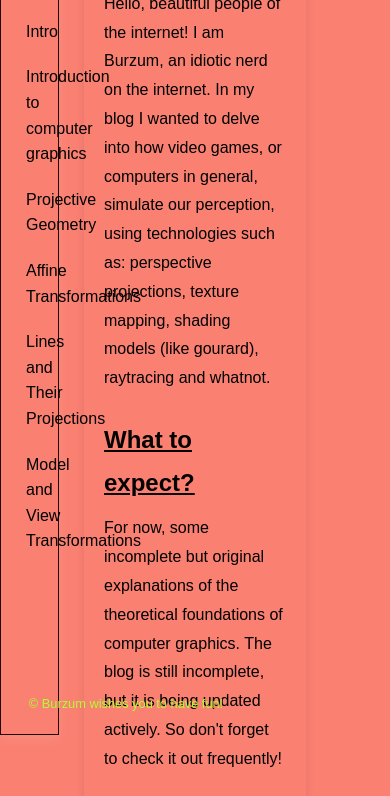
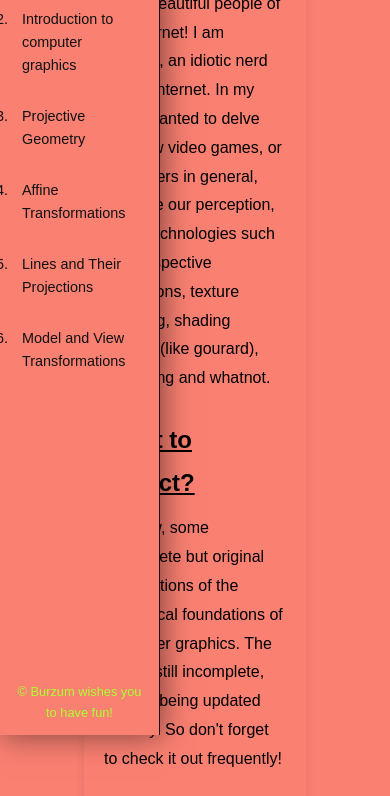
Before and after one commit to unhappygirl/unhappy-blog, a plain HTML site: page site/templates/index.html in a window 390 px wide. Shown: the part 109-905 px from the top of the page. Drawn offline with nearby package versions, Linux system fonts and the light colour scheme; files that its build step writes are made by us from their sources; animation ran at ten frames a second; a script that the page names is missing; files whose address does not match are found by name.

Commit message:
responsive sidebar design

```diff
--- a/site/static/css/style2.css
+++ b/site/static/css/style2.css
@@ -15,10 +15,9 @@ ul {
   padding: 0;
 }
 
-
 /* Body Styling */
 body {
-    font-family: 'Arial', sans-serif;
+  font-family: "Arial", sans-serif;
   background-color: salmon;
   color: #ff00ee;
   line-height: 1.6;
@@ -29,7 +28,6 @@ body {
   height: 100vh;
   padding: 20px;
 }
-
 
 .canvasContainer {
   margin: 20px 0;
@@ -56,7 +54,7 @@ label {
 canvas {
   border: 2px solid #15010b;
   border-radius: 8px;
-    background-color:salmon;
+  background-color: salmon;
   box-shadow: 0 4px 10px rgba(134, 52, 52, 0.1);
   max-width: 100%;
   max-height: 100%;
@@ -65,7 +63,7 @@ canvas {
 
 /* Text Chunk Styling */
 .textChunk {
-    max-width:60%;
+  max-width: 60%;
   background-color: salmon;
   border-radius: 8px;
   box-shadow: 0 4px 10px rgba(0, 0, 0, 0.1);
@@ -116,7 +114,7 @@ canvas {
 
 .imgContainer {
   margin-top: 20px;
-    margin-bottom: 20px ;
+  margin-bottom: 20px;
   display: inline-block;
   box-shadow: 0 8px 10px rgba(0, 0, 0, 0.1);
   width: 30%;
@@ -145,8 +143,6 @@ footer {
   color: black;
 }
 
-
-
 /* Responsive Design */
 @media (max-width: 768px) {
   body {
@@ -164,23 +160,22 @@ footer {
 
 hr.uc-hr {
   display: block;
-  border: 0 !important;          /* beat hr resets */
-  height: auto;                  /* let min-height win */
+  border: 0 !important; /* beat hr resets */
+  height: auto; /* let min-height win */
   min-height: calc(var(--uc-stripe) * 2) !important;
-  flex: 0 0 auto !important;     /* don't let flex shrink it */
+  flex: 0 0 auto !important; /* don't let flex shrink it */
   align-self: auto !important;
 }
-
 
 /* ========== Under Construction Divider (no JS) ========== */
 .uc-hr {
   /* Theme variables — tweak these to match your site */
-    --uc-stripe: 18px;                 /* stripe width */
-    --uc-speed: 2.4s;                  /* animation cycle */
-    --uc-yellow: #facc15;              /* caution yellow */
-    --uc-black:  #0f172a;              /* deep slate/black */
-    --uc-label-bg: #0b1220;            /* label background */
-    --uc-label-fg: #f8fafc;            /* label text color */
+  --uc-stripe: 18px; /* stripe width */
+  --uc-speed: 2.4s; /* animation cycle */
+  --uc-yellow: #facc15; /* caution yellow */
+  --uc-black: #0f172a; /* deep slate/black */
+  --uc-label-bg: #0b1220; /* label background */
+  --uc-label-fg: #f8fafc; /* label text color */
 
   position: relative;
   width: 100%;
@@ -188,16 +183,14 @@ hr.uc-hr {
   height: calc(var(--uc-stripe) * 2);
   margin: 2.75rem 0;
   border-radius: 999px;
-    background:
-        repeating-linear-gradient(
+  background: repeating-linear-gradient(
     135deg,
     var(--uc-yellow) 0 var(--uc-stripe),
-        var(--uc-black)  var(--uc-stripe) calc(var(--uc-stripe) * 2)
+    var(--uc-black) var(--uc-stripe) calc(var(--uc-stripe) * 2)
   );
   background-size: calc(var(--uc-stripe) * 2) calc(var(--uc-stripe) * 2);
-    box-shadow:
-        0 8px 24px -12px rgba(0,0,0,.45) inset,
-        0 2px 10px rgba(0,0,0,.15);
+  box-shadow: 0 8px 24px -12px rgba(0, 0, 0, 0.45) inset,
+    0 2px 10px rgba(0, 0, 0, 0.15);
   clip-path: polygon(0 0, 100% 0, 100% 72%, 98% 100%, 2% 100%, 0 72%);
   overflow: visible;
   /* subtle striping motion */
@@ -213,16 +206,16 @@ hr.uc-hr {
   transform: translate(-50%, -50%);
   background: var(--uc-label-bg);
   color: var(--uc-label-fg);
-    padding: .5rem .9rem;
+  padding: 0.5rem 0.9rem;
   border-radius: 999px;
-    font: 600 12px/1.1 system-ui, -apple-system, Segoe UI, Roboto, Inter, "Helvetica Neue", Arial, "Apple Color Emoji", "Segoe UI Emoji";
-    letter-spacing: .12em;
+  font: 600 12px/1.1 system-ui, -apple-system, Segoe UI, Roboto, Inter,
+    "Helvetica Neue", Arial, "Apple Color Emoji", "Segoe UI Emoji";
+  letter-spacing: 0.12em;
   text-transform: uppercase;
   white-space: nowrap;
-    border: 1px solid rgba(255,255,255,.09);
-    box-shadow:
-        0 6px 22px rgba(0,0,0,.35),
-        0 0 0 3px rgba(255,255,255,.03) inset;
+  border: 1px solid rgba(255, 255, 255, 0.09);
+  box-shadow: 0 6px 22px rgba(0, 0, 0, 0.35),
+    0 0 0 3px rgba(255, 255, 255, 0.03) inset;
   pointer-events: none;
 }
 
@@ -239,7 +232,9 @@ hr.uc-hr {
 
 /* Respect reduced motion */
 @media (prefers-reduced-motion: reduce) {
-    .uc-hr { animation: none; }
+  .uc-hr {
+    animation: none;
+  }
 }
 
 /* Auto-adjust for light/dark */
@@ -252,69 +247,113 @@ hr.uc-hr {
 }
 
 @keyframes uc-scroll {
-    to { background-position: calc(var(--uc-stripe) * 2) 0; }
+  to {
+    background-position: calc(var(--uc-stripe) * 2) 0;
+  }
 }
 
 /*/ ========== End Under Construction Divider ========== */
 
-/* Sidebar Styling */
+/* ========== Sidebar – polished & responsive ========== */
+:root {
+  --sb-bg: salmon;
+  --sb-fg: #111;
+  --sb-fg-invert: #fff;
+  --sb-accent: navajowhite;
+  --sb-shadow: 2px 0 30px rgba(0, 0, 0, 0.5);
+  --sb-border: 1px solid rgb(30, 3, 0);
+  --sb-width: clamp(220px, 18vw, 320px);
+  --sb-padding: 20px;
+  --sb-gap: 16px;
+  --sb-radius: 14px;
+}
 
-/* Right now the sidebar is hidden off-screen but we need it on screen*/
 .sidebar {
   position: fixed;
   top: 0;
   left: 0;
-    width: 15%;
-    height: 100%;
-    background-color: salmon;
-    color: white;
+  width: clamp(160px, 20%, 260px); /* responsive width */
+  height: 100dvh;
+  background: var(--sb-bg);
+  color: var(--sb-fg-invert);
   padding: 20px;
-    box-shadow: 2px 0 30px rgba(0,0,0,0.5);
-    transition: transform 0.3s ease;
+  box-shadow: var(--sb-shadow);
+  border-right: var(--sb-border);
   z-index: 1000;
-    border: rgb(30, 3, 0) solid 1px;
-    transform: translateX(-5px);
+  overflow-y: auto;
+  display: flex;
+  flex-direction: column;
+
+  overscroll-behavior: contain;
+  -webkit-overflow-scrolling: touch;
+  touch-action: pan-y;
+  -webkit-tap-highlight-color: rgba(223, 0, 0, 0.15); /* light ripple on iOS/Android */
+  touch-action: manipulation; /* hint: element is tapped, not scrolled */
 }
 
+@media (hover: hover) and (min-width: 768px) {
+  .sidebar {
+    transform: translateX(-5px);
+    transition: transform 0.3s ease, box-shadow 0.3s ease;
+  }
   .sidebar:hover {
-    transform: translateX(0px);
-    box-shadow: 0 4px 10px rgba(255, 255, 255, 0.1);
+    transform: translateX(0);
+    box-shadow: 0 6px 20px rgba(0, 0, 0, 0.35);
   }
-
-
-.sb-element {
-    display: block;
-    width: 90%;
-    border: none;
-    background-color: salmon;
-    color: black;
-    text-align: left;
-    cursor: pointer;
-    top: 20px;
-    left: 20px;
-    z-index: 1100;
-    transition: background-color 0.3s ease;
-    margin-bottom: 20px;
-    padding-left: 5px;
-}
-
-.sb-element:hover {
-    background-color: navajowhite;
 }
 
 .sb-logo {
   font-weight: bold;
   margin-bottom: 30px;
   text-align: center;
-    color: black;
+  color: var(--sb-fg);
   text-decoration: underline;
 }
 
+.sb-element {
+  appearance: none;
+  width: 100%;
+  border: none;
+  background: transparent;
+  color: var(--sb-fg);
+  text-align: left;
+  cursor: pointer;
+  padding: 10px 12px;
+  margin-bottom: 16px;
+  border-radius: auto;
+  font: inherit;
+  transition: background-color 0.2s ease;
+}
+
+.sb-element:hover {
+  background-color: var(--sb-accent);
+}
+
+.sb-element:active {
+  background: hotpink;
+  transform: scale(1.02);
+}
+
 .sb-footer {
-    position: absolute;
-    bottom: 20px;
-    width: 210px;
+  margin-top: auto;
   text-align: center;
   font-size: 0.8em;
   color: greenyellow;
 }
+
+/* Small screens: shrink padding & text size */
+@media (max-width: 640px) {
+  .sidebar {
+    width: 160px;
+    padding: 12px;
+  }
+  .sb-element {
+    font-size: 0.9rem;
+    padding: 8px 10px;
+    margin-bottom: 12px;
+  }
+  .sb-logo {
+    font-size: 1rem;
+    margin-bottom: 20px;
+  }
+}
```
Lines whose indentation alone changed are shown as unchanged.
